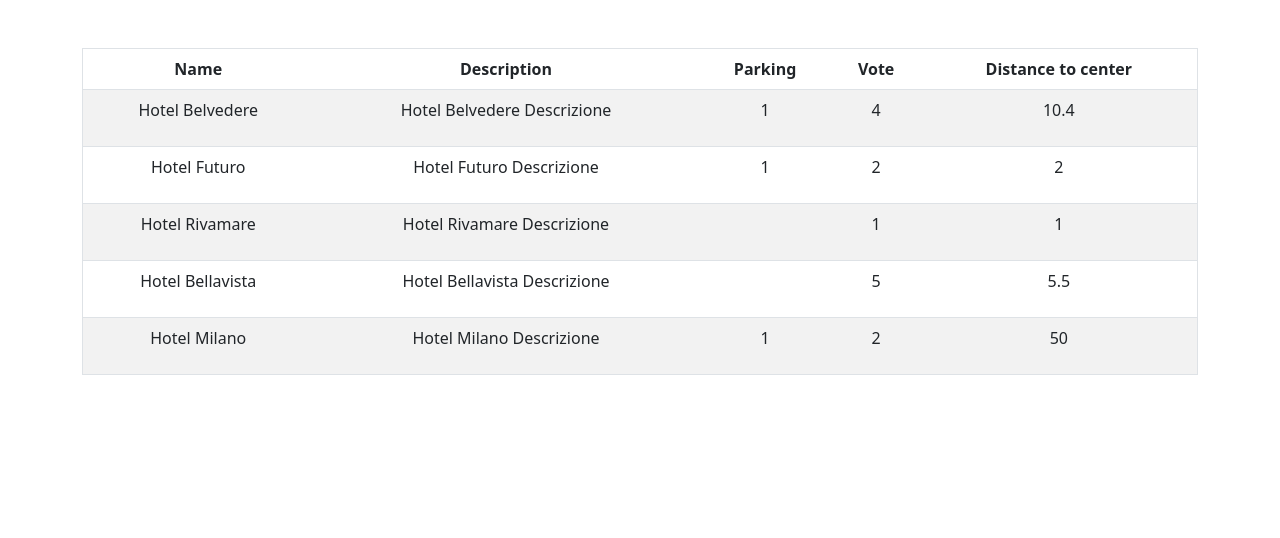
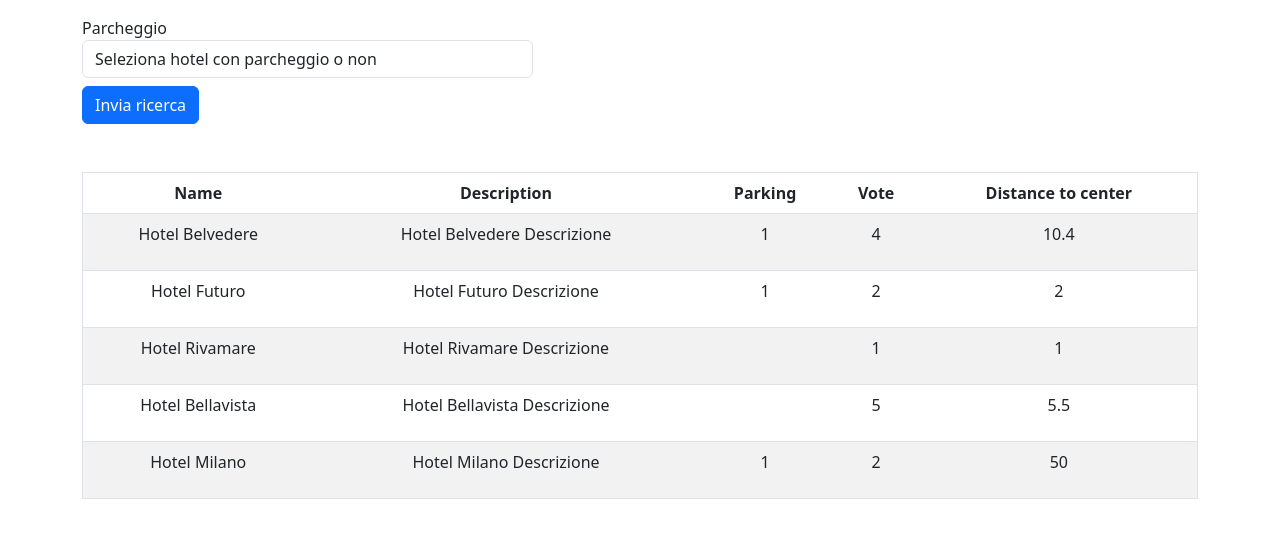
Before and after one commit to andreathepa/php-hotel, a PHP site: page / in a window 1280 px wide. Shown: the part 88-626 px from the top of the page. Run offline with PHP 8.4, Linux system fonts and the light colour scheme.

Commit message:
style table

```diff
--- a/index.php
+++ b/index.php
@@ -1,4 +1,12 @@
 <?php
+
+    include __DIR__."/partials/template/hotels.php";
+
+    if (isset($GET['parking'])){
+        foreach($hotels as $index => $hotel){
+            echo $hotel['parking'];
+        }
+    }
 
 
 ?>
@@ -15,33 +23,34 @@
 </head>
 <body>
 
-    <?php include __DIR__."/partials/template/hotels.php"; ?>
-
-
-    <!-- <div class="container">
-        <h1>Hotels List:</h1>
-        <div class="row">
-            <div class="col-12">
-                <?php foreach($hotels as $hotel) { ?>
-                <h2><?php echo $hotel['name'] ?></h2>
-                <h5><?php echo $hotel['description'] ?></h5>
-                <h5><?php echo $hotel['parking'] ?></h5>
-                <h5><?php echo $hotel['vote'] ?></h5>
-                <h5><?php echo $hotel['distance_to_center'] ?></h5>
-
-
-                <?php } ?>
-            </div>
 
 
 
-        </div>
-    </div> -->
+
 
     <header>
         <div class="container p-3">
             <div><h1>LIST HOTELS</h1></div>
     </header>
+
+    <div class="container mt-3">
+        <div class="row">
+            <div class="col-5">
+                <form action="index.php" method="GET">
+                    <label class="control-label">Parcheggio</label>
+                    <select name="parking" class="form-control">
+                        <option value="">Seleziona hotel con parcheggio o non</option>
+                        <option value="0">No</option>
+                        <option value="1">Sì</option>
+                    </select>
+                    <div class="mt-2">
+                        <button class="btn btn-primary" type="submit">Invia ricerca</button>
+
+                    </div>
+                </form>
+            </div>
+        </div>
+    </div>
 
     <div class="container mt-5">
         <div class="row">
```
